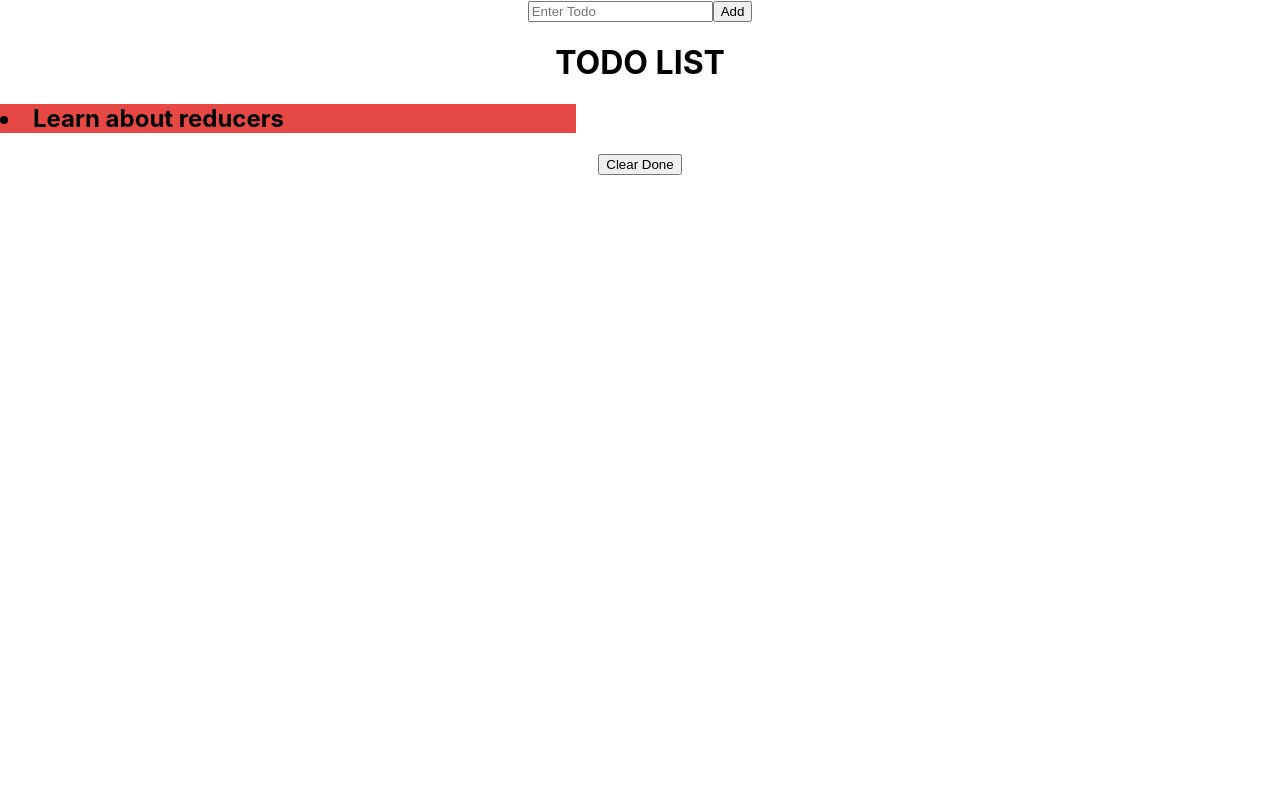
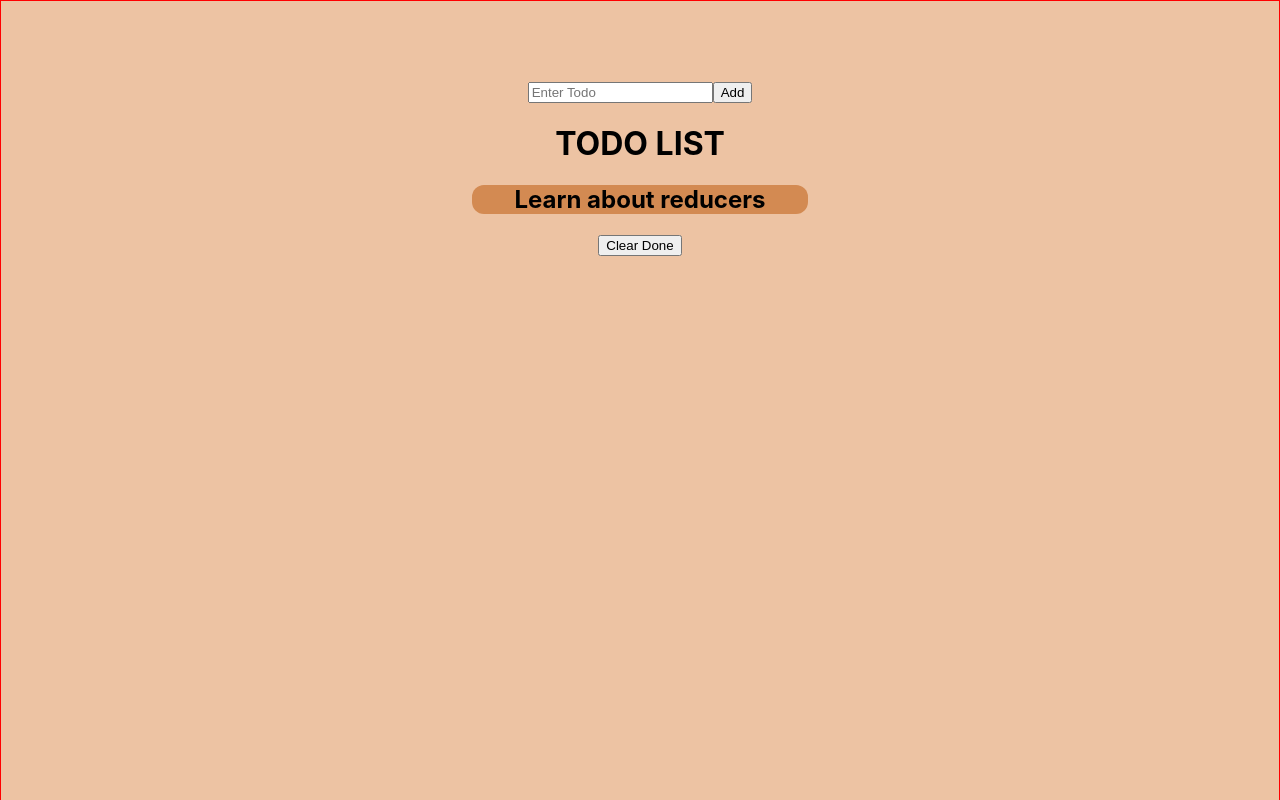
Before and after one commit to bloominstituteoftechnology/reducer-todo, a React (Create React App) app in the folder reducer-todo/: page / in a window 1280 px wide. Shown: the top 800 px of the page. Built offline with nearby package versions, Linux system fonts and the light colour scheme; the HTML template or start-up script is replaced by a standard one.

Commit message:
Color scheme updated

```diff
--- a/reducer-todo/src/App.css
+++ b/reducer-todo/src/App.css
@@ -1,5 +1,9 @@
 .App {
   text-align: center;
+  border: 1px solid red;
+  height: 100vh;
+  padding: 5rem;
+  background: #edc3a3;
 }
 
 .App-logo {
@@ -23,17 +27,24 @@
 
 .addedTask{
   cursor: pointer;
+  /* border: 2px solid black; */
 }
 
 .item {
-  background-color: #e64944;
-  width: 45%;
+  background-color: #d38a52;
+  width: 30%;
   text-align: left;
-  margin: 4px 0;
+  margin: 4px auto;
   cursor: pointer;
+  border-radius: 0.75rem;
+  text-align: center;
 }
 
 .item.Done{
   text-decoration: line-through;
-  background-color: yellow;
+  background-color: #9e541c;
 }
+
+li{
+  list-style: none;
+}
```
